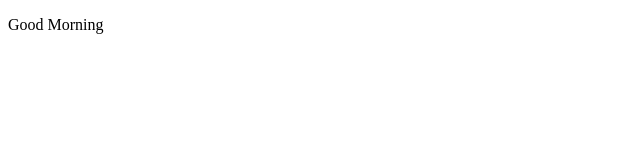
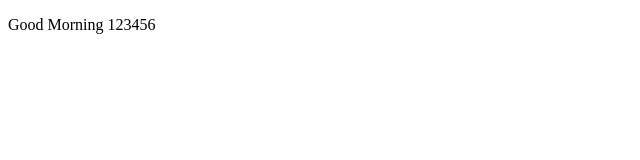
Before and after one commit to Tyagiboy0033/project, a plain HTML site: page index.html in a window 1280 px wide. Shown: the full height of the page, 0-640 px from the left. Drawn offline with Linux system fonts and the light colour scheme.

Commit message:
main branch change p tag

```diff
--- a/index.html
+++ b/index.html
@@ -9,7 +9,7 @@
 </head>
 
 <body>
-  <p>Good Morning</p>
+  <p>Good Morning 123456</p>
 
 </body>
 
```
